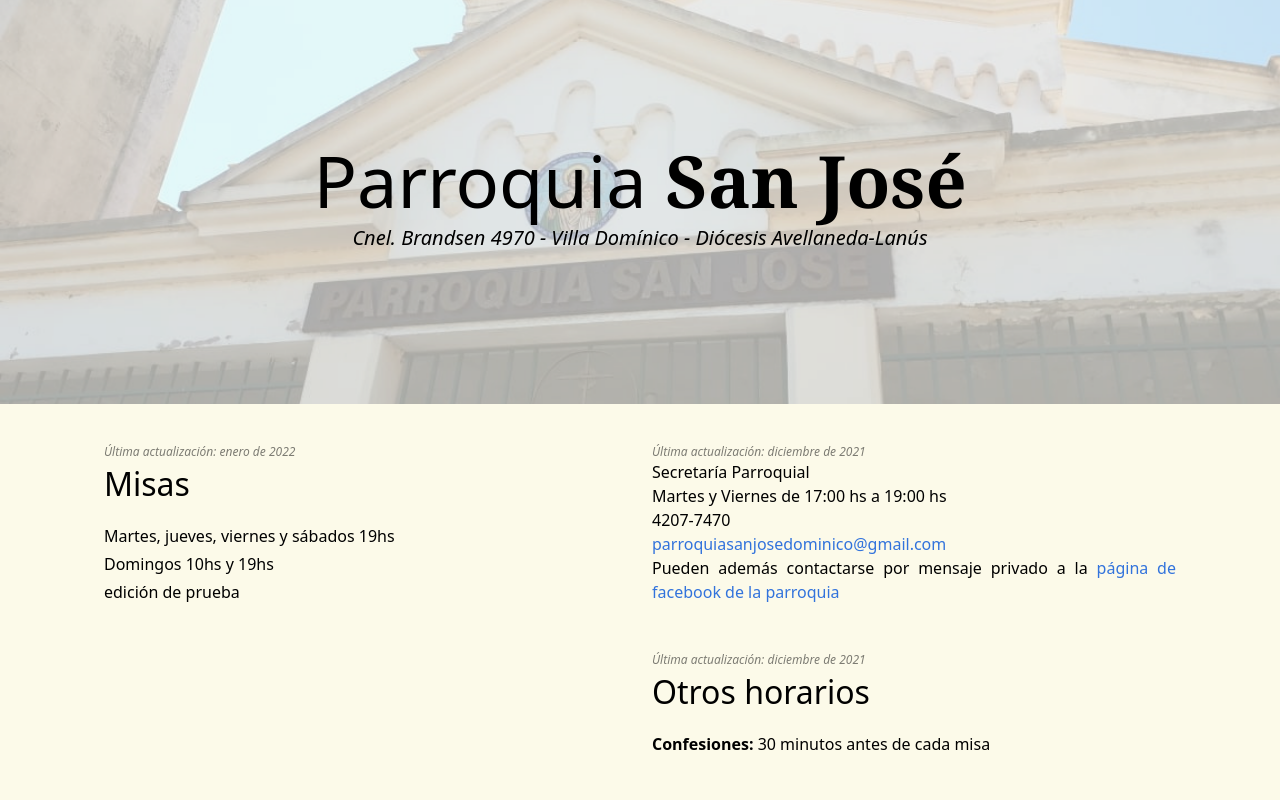
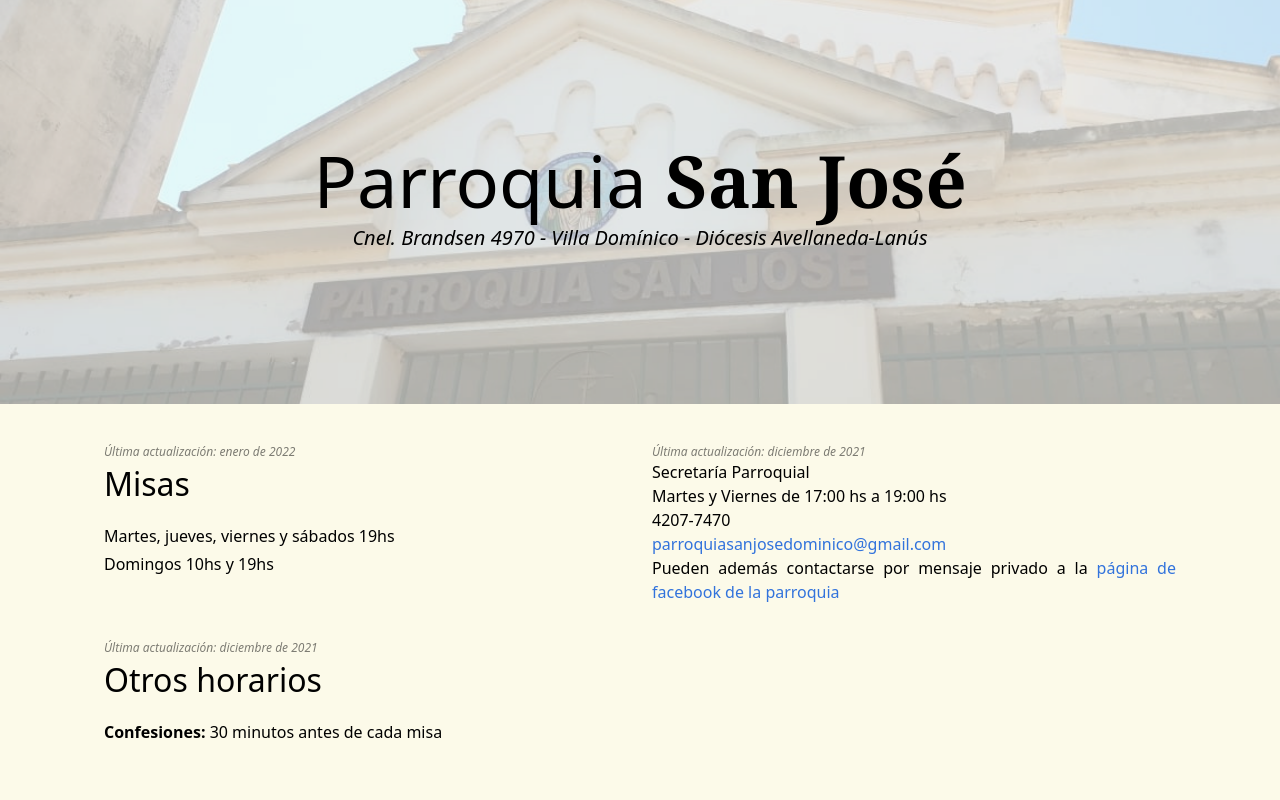
Before and after one commit to jisbruzzi/pagina-parroquia-11ty-v2, an Eleventy site: page index.html in a window 1280 px wide. Shown: the top 800 px of the page. Built offline with nearby package versions, Linux system fonts and the light colour scheme; Eleventy itself is replaced by a stand-in of ours; files that its build step writes are made by us from their sources.

Commit message:
Update Sección “misas”

```diff
--- a/secciones/misas.md
+++ b/secciones/misas.md
@@ -7,4 +7,3 @@ date: 2022-01-24T02:40:25
 
 * Martes, jueves, viernes y sábados 19hs
 * Domingos 10hs y 19hs
-* edición de prueba
```
